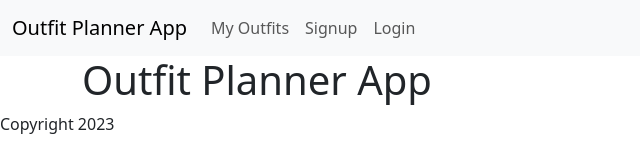
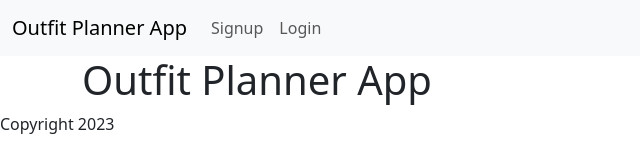
Before and after one commit to adenaeisenberg/outfit-planner, a React (Vite) app: page / in a window 1280 px wide. Shown: the top 160 px of the page, without its empty margins (0-640 px from the left). Built offline with nearby package versions, Linux system fonts and the light colour scheme; no server answers.

Commit message:
moved My Outfits to only be visible if a user is logged in

```diff
--- a/src/Header.jsx
+++ b/src/Header.jsx
@@ -22,12 +22,6 @@ export function Header() {
           </button>
           <div className="collapse navbar-collapse" id="navbarNav">
             <ul className="navbar-nav">
-              <li className="nav-item">
-                <a className="nav-link" href="/outfits">
-                  My Outfits
-                </a>
-              </li>
-
               {localStorage.jwt === undefined ? (
                 <>
                   <li className="nav-item">
@@ -43,6 +37,10 @@ export function Header() {
                 </>
               ) : (
                 <>
+                  <a className="nav-link" href="/outfits">
+                    My Outfits
+                  </a>
+
                   <a
                     className="nav-link dropdown-toggle"
                     href="#"
```
